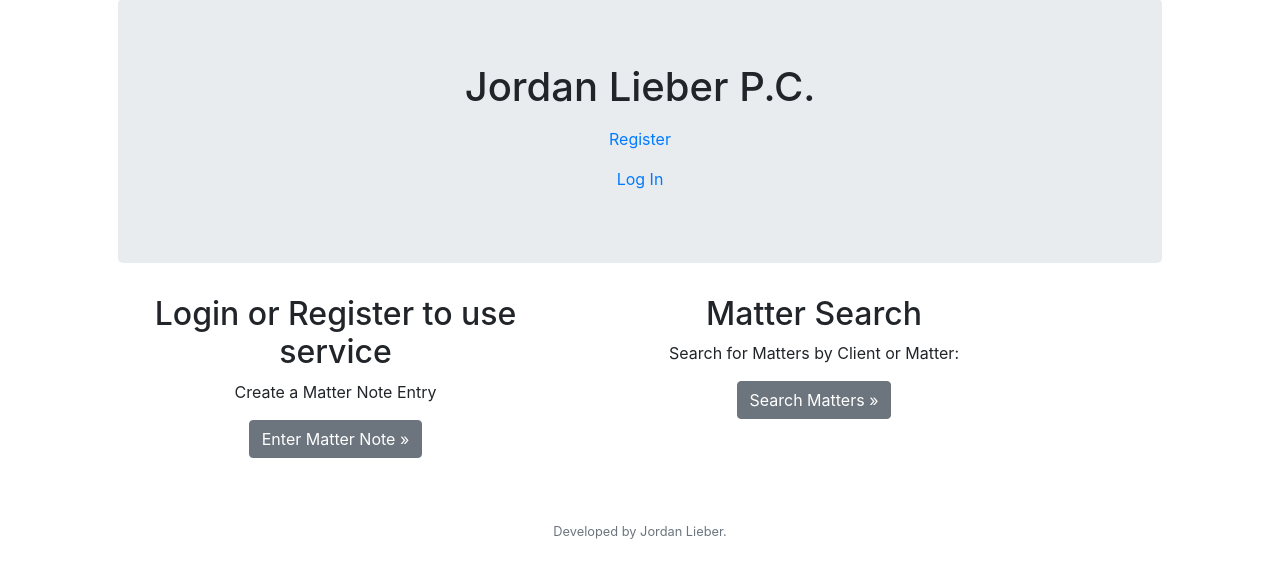
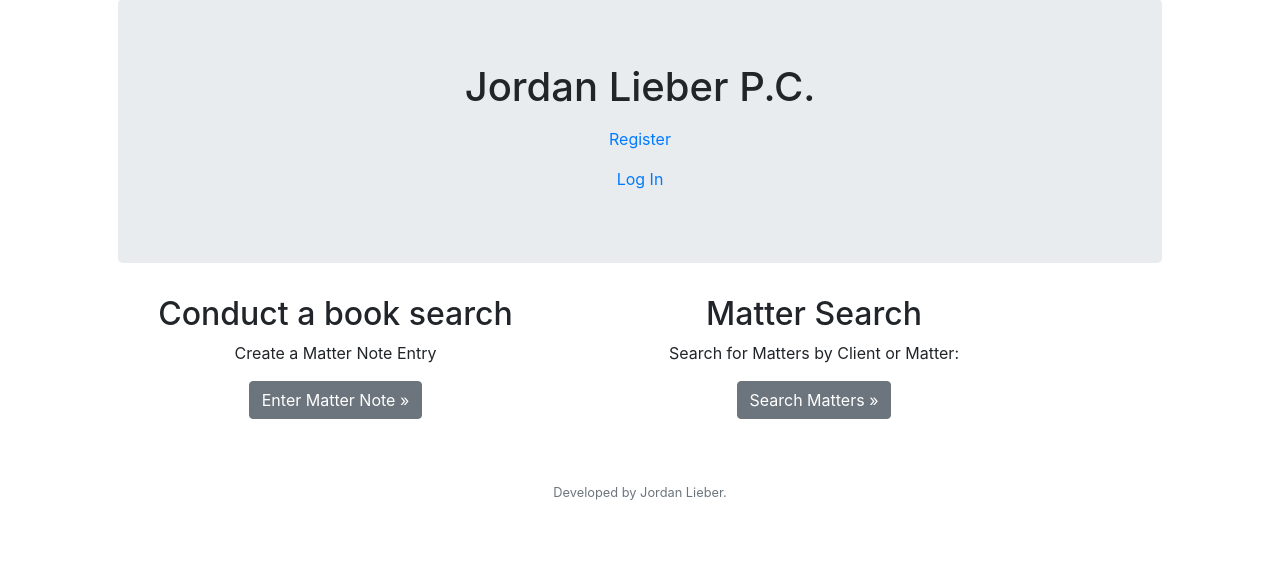
Before and after one commit to jalieb0812/project1, a Flask app: template templates/index.html in a window 1280 px wide. Shown: the part 181-759 px from the top of the page. Run offline with Flask 2, Linux system fonts and the light colour scheme; the template is opened without the code that fills it, so the values that code supplies are empty; some libraries are stand-ins or nearby versions.

Commit message:
index change

```diff
--- a/templates/index.html
+++ b/templates/index.html
@@ -25,9 +25,9 @@
         <!-- Example row of columns -->
         <div class="row">
           <div class="col-md-5">
-            <h2>Login or Register to use service</h2>
+            <h2>Conduct a book search</h2>
             <p>Create a Matter Note Entry </p>
-            <p><a class="btn btn-secondary" href="/litform" role="button">Enter Matter Note &raquo;</a></p>
+            <p><a class="btn btn-secondary" href="/booksearch" role="button">Enter Matter Note &raquo;</a></p>
           </div>
           <div class="col-md-6">
             <h2>Matter Search</h2>
```
Also changed, not shown: 1 other file.
